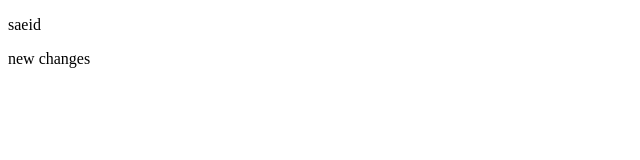
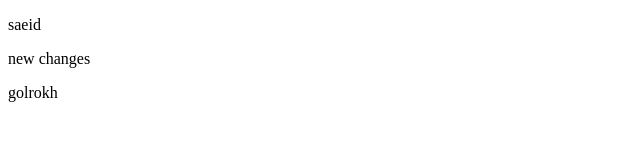
Before and after one commit to laksaeid/test-git-maktab113, a plain HTML site: page index.html in a window 1280 px wide. Shown: the full height of the page, 0-640 px from the left. Drawn offline with Linux system fonts and the light colour scheme.

Commit message:
add golrokh p tag

```diff
--- a/index.html
+++ b/index.html
@@ -8,5 +8,6 @@
   <body>
     <p>saeid</p>
     <p>new changes</p>
+    <p>golrokh</p>
   </body>
 </html>
```
